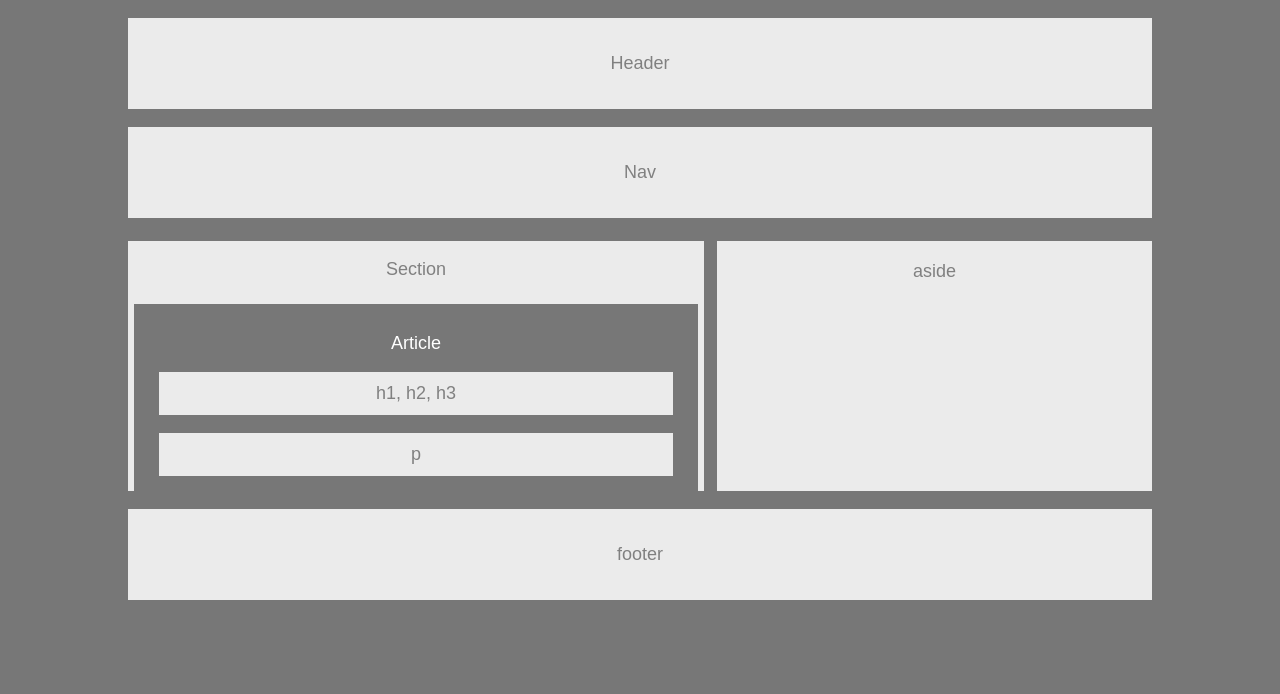
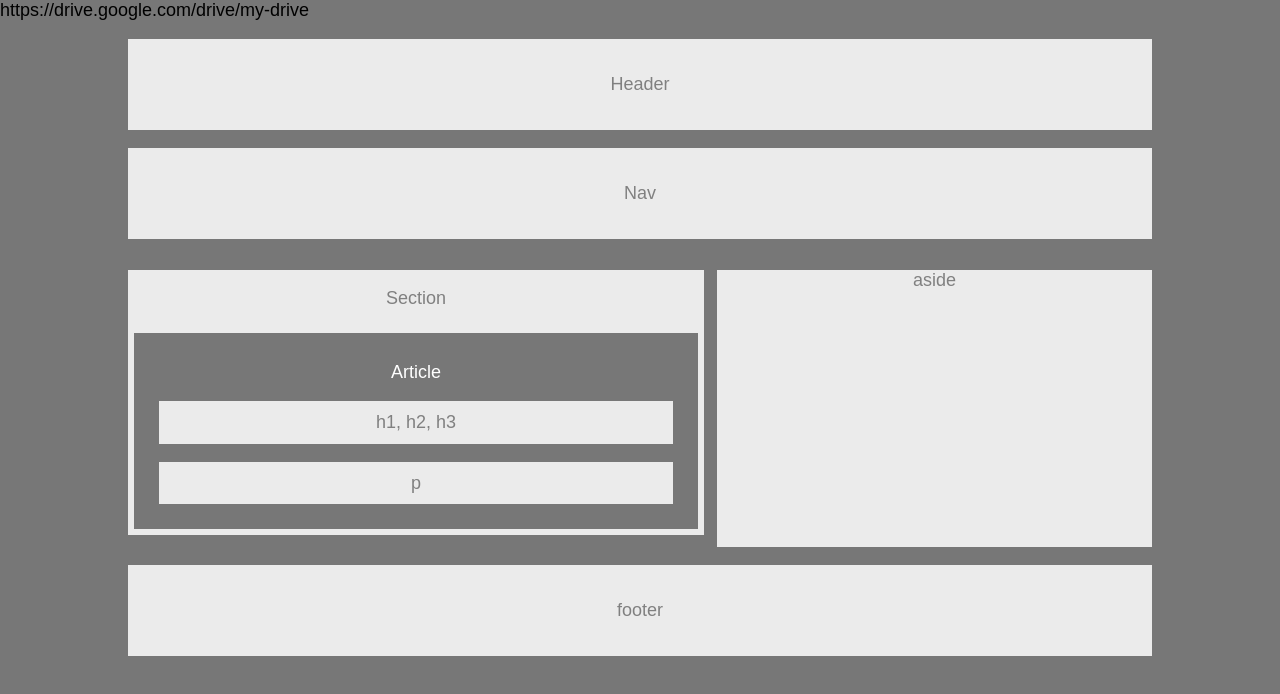
Before and after one commit to Kovachks/HW-Wireframe, a plain HTML site: page index.html in a window 1280 px wide. Drawn offline with Linux system fonts and the light colour scheme.

Commit message:
updated files

```diff
--- a/index.html
+++ b/index.html
@@ -3,7 +3,7 @@
 <!-- Making HTML language English -->
 <html lang="en">
 
-	<head>
+	<head>https://drive.google.com/drive/my-drive
 
 		<!-- loading character set -->
 		<meta charset="UTF-8">
@@ -32,6 +32,7 @@
 		<!-- creating new section with nested sections inside-->
 		<section class="section">
 			<p id="Section">Section</p>
+			<!-- to createe nested section -->
 			<section class="section2">
 				<p>Article</p>
 				<p id="h1h2h3">h1, h2, h3</p>
@@ -39,8 +40,10 @@
 			</section>
 		</section>
 
+		<!-- creating aside section on right portion of screen -->
 		<aside id="aside">aside</aside>
 
+		<!-- creating footer using "header" class at bottom of page -->
 		<p class="Header">footer</p>
 	</body>
 </html>
--- a/style.css
+++ b/style.css
@@ -1,3 +1,4 @@
+/* setting style of background color for entire page */
 body {
 	background-color: #777;
 	margin: auto;
@@ -18,21 +19,29 @@ body {
 	float: left;
 }
 
+#container {
+	overflow: hidden;
+	width:100%;
+}
+
+/* to remove extra padding related to header class not needed */
 #header_padding {
 	margin-bottom: 0px;
 }
 
+/* section containing nested sections on left portion of screen */
 .section {
 	width: 45%;
 	background-color: #ebebeb;
 	float: left;
 	margin-left: 10%;
 	text-align: center;
-	height: 250px;
-	margin-top: 5px;
+	height: 20%;
+	margin-top: 1%;
 
 }
 
+/* h1 h2 h3 section nested inside article */
 #h1h2h3 {
 	width: 91%;
 	background-color: #ebebeb;
@@ -43,10 +52,12 @@ body {
 	padding: 2%;
 }
 
+/* changing text color of section to grey */
 #Section {
 	color: grey;
 }
 
+/* p section nested inside article */
 #paragraph {
 	width: 91%;
 	background-color: #ebebeb;
@@ -58,6 +69,7 @@ body {
 	margin-bottom: 2.5%;
 }
 
+/* Nested ssection */
 .section2 {
 	background-color: #777;
 	margin: 1%;
@@ -65,21 +77,24 @@ body {
 	padding: 2%;
 	float:left;
 	width: 94%;
+	height: 60%;
 }
 
+
+/* Aside*/
 #aside {
 	width: 34%;
-	height: 230px;
 	background-color: #ebebeb;
 	color: grey;
 	float: left;
 	margin-right: 10%;
 	text-align: center;
-	padding-top: 20px;
 	margin-left: 1%;
-	margin-top: 5px;
+	margin-top: 1%;
+	padding-bottom: 20%;
 }
 
+/* Footer */
 #footer {
 	width: 80%;
 	background-color: white;
```
